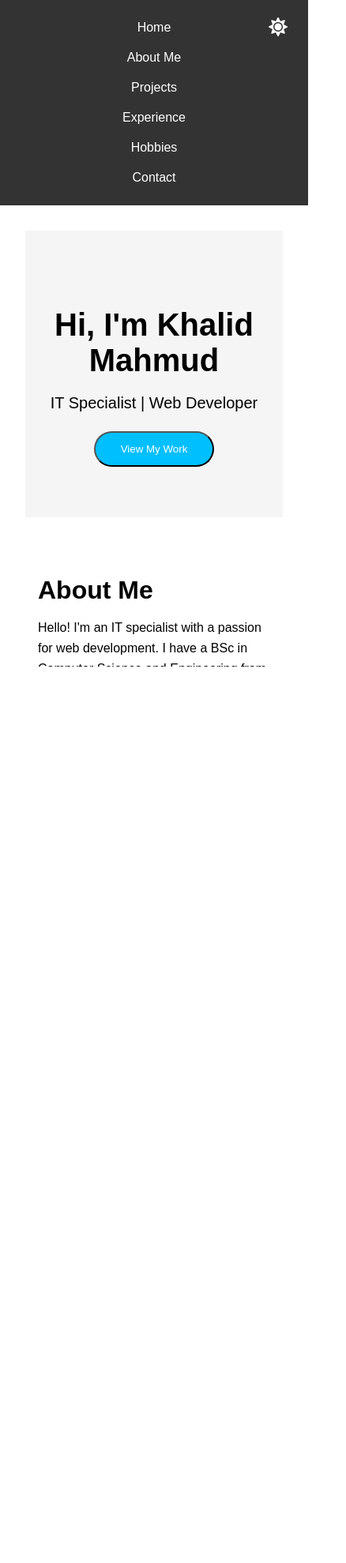
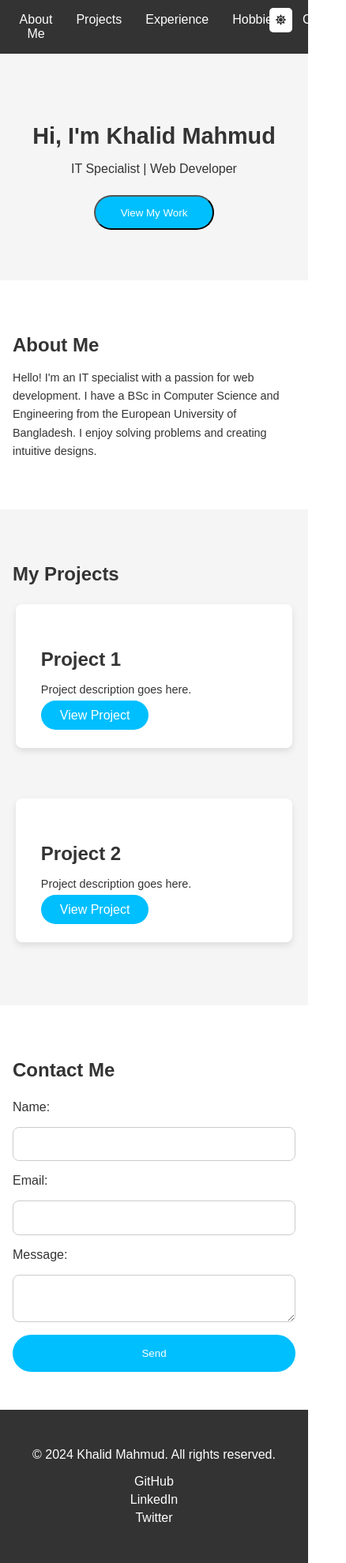
Before and after one commit to skhalidmahmud/KhalidAsDev, a plain HTML site: page index.html in a window 390 px wide. Shown: the whole page at 79% size, 438 px wide, since content can reach past the window. Before the commit the page ends 844 px from the top, so only its background shows below. Drawn offline with Linux system fonts and the light colour scheme.

Commit message:
All Design rel prob solve 👍

```diff
--- a/assets/css/styles.css
+++ b/assets/css/styles.css
@@ -1,31 +1,32 @@
-/* Global Styles */
-html, body {
+/* General Styles for Light and Dark Modes */
+body {
+    font-family: Arial, sans-serif;
     margin: 0;
     padding: 0;
-    height: 100%;
-    overflow-x: hidden;
-    font-family: Arial, sans-serif;
+    box-sizing: border-box;
+    transition: background-color 0.3s, color 0.3s;
+
+    display: flex;
+    flex-direction: column;
+    min-height: 100vh; /* Ensures full page height */
 }
 
-body {
-    display: flex;
-    flex-direction: column;
-    min-height: 100vh; /* Ensures body takes full height */
-    background-color: white; /* Default background color */
-    color: black; /* Default text color */
-    transition: background-color 0.3s, color 0.3s; /* Smooth transition */
+body.light-mode {
+    background-color: #fff;
+    color: #333;
 }
 
-/* Dark Mode Styles */
-body.dark {
-    background-color: #121212;
-    color: white;
+body.dark-mode {
+    background-color: #333;
+    color: #fff;
 }
 
+/* Header Styles */
 header {
     background-color: #333;
     padding: 1em 0;
     text-align: center;
+    position: relative;
 }
 
 header nav ul {
@@ -50,85 +51,6 @@ header nav ul li a:hover {
     color: #00bfff;
 }
 
-/* Main Content */
-main {
-    flex-grow: 1; /* Ensures the content area takes up remaining space */
-    padding: 2rem;
-}
-
-/* Footer */
-footer {
-    background-color: #333;
-    color: white;
-    padding: 1em;
-    text-align: center;
-    width: 100%;
-}
-
-footer ul {
-    list-style: none;
-    padding: 0;
-    margin-top: 10px;
-}
-
-footer ul li {
-    display: inline;
-    margin-right: 15px;
-}
-
-footer ul li a {
-    color: #fff;
-    text-decoration: none;
-}
-
-footer ul li a:hover {
-    color: #00bfff;
-}
-
-/* Responsive Design */
-@media (max-width: 768px) {
-    header nav ul {
-        flex-direction: column;
-    }
-
-    header nav ul li {
-        margin: 10px 0;
-    }
-}
-
-/* Day/Night Mode Toggle Button */
-#modeToggle {
-    position: fixed;
-    top: 10px;
-    right: 10px;
-    background-color: transparent;
-    border: none;
-    color: #fff;
-    font-size: 1.5rem;
-    cursor: pointer;
-}
-
-/* for home page */
-
-/* General Styles for Light and Dark Modes */
-body {
-    font-family: Arial, sans-serif;
-    margin: 0;
-    padding: 0;
-    box-sizing: border-box;
-    transition: background-color 0.3s, color 0.3s;
-}
-
-body.light-mode {
-    background-color: #fff;
-    color: #333;
-}
-
-body.dark-mode {
-    background-color: #333;
-    color: #fff;
-}
-
 /* Hero Section */
 #home {
     text-align: center;
@@ -139,11 +61,13 @@ body.dark-mode {
 #home h1 {
     font-size: 2.5rem;
     margin-bottom: 1rem;
+    color: inherit;
 }
 
 #home p {
     font-size: 1.25rem;
     margin-bottom: 1.5rem;
+    color: inherit;
 }
 
 #home .btn {
@@ -168,11 +92,13 @@ body.dark-mode {
 #about h2 {
     font-size: 2rem;
     margin-bottom: 1rem;
+    color: inherit;
 }
 
 #about p {
     font-size: 1rem;
     line-height: 1.6;
+    color: inherit;
 }
 
 /* Projects Section */
@@ -184,6 +110,7 @@ body.dark-mode {
 #projects h2 {
     font-size: 2rem;
     margin-bottom: 1.5rem;
+    color: inherit;
 }
 
 .project-container {
@@ -203,11 +130,13 @@ body.dark-mode {
 .project h3 {
     font-size: 1.5rem;
     margin-bottom: 1rem;
+    color: inherit;
 }
 
 .project p {
     font-size: 1rem;
     margin-bottom: 1rem;
+    color: inherit;
 }
 
 .project .btn {
@@ -232,6 +161,7 @@ body.dark-mode {
 #contact h2 {
     font-size: 2rem;
     margin-bottom: 1.5rem;
+    color: inherit;
 }
 
 #contact form {
@@ -242,6 +172,7 @@ body.dark-mode {
 
 #contact form label {
     font-size: 1rem;
+    color: inherit;
 }
 
 #contact form input,
@@ -266,6 +197,38 @@ body.dark-mode {
     background-color: #007bb5;
 }
 
+/* Footer Styles */
+footer {
+    background-color: #333;
+    color: #fff;
+    padding: 2rem 1rem;
+    text-align: center;
+    margin-top: auto; /* Pushes footer to the bottom if content is short */
+}
+
+footer p {
+    margin-bottom: 1rem;
+}
+
+footer ul {
+    list-style: none;
+    padding: 0;
+}
+
+footer ul li {
+    display: inline;
+    margin: 0 10px;
+}
+
+footer ul li a {
+    color: #fff;
+    text-decoration: none;
+}
+
+footer ul li a:hover {
+    color: #00bfff;
+}
+
 /* Dark Mode Adjustments */
 body.dark-mode #home {
     background: #444;
@@ -279,8 +242,9 @@ body.dark-mode #contact {
 
 body.dark-mode #about h2,
 body.dark-mode #projects h2,
-body.dark-mode #contact h2 {
-    color: #00bfff;
+body.dark-mode #contact h2,
+body.dark-mode #home h1 {
+    color: #fff;
 }
 
 body.dark-mode .project {
@@ -314,7 +278,64 @@ body.dark-mode #contact form button:hover {
 /* Button Styling for Light/Dark Toggle */
 #modeToggle {
     position: absolute;
-    top: 20px;
+    top: 10px;
     right: 20px;
     cursor: pointer;
+    background-color: #fff;
+    color: #333;
+    padding: 0.5rem;
+    border-radius: 5px;
+    border: none;
 }
+
+/* Responsive Design */
+@media (max-width: 768px) {
+    .project-container {
+        flex-direction: column;
+        align-items: center;
+    }
+
+    .project {
+        width: 80%;
+        margin-bottom: 2rem;
+    }
+
+    #home h1 {
+        font-size: 2rem;
+    }
+
+    #home p {
+        font-size: 1rem;
+    }
+}
+
+@media (max-width: 480px) {
+    #home h1 {
+        font-size: 1.8rem;
+    }
+
+    #home p {
+        font-size: 1rem;
+    }
+
+    #about h2,
+    #projects h2,
+    #contact h2 {
+        font-size: 1.5rem;
+    }
+
+    #about p,
+    .project p {
+        font-size: 0.9rem;
+    }
+
+    #contact form input,
+    #contact form textarea {
+        font-size: 0.9rem;
+    }
+
+    footer ul li {
+        display: block;
+        margin: 5px 0;
+    }
+}
--- a/assets/js/script.js
+++ b/assets/js/script.js
@@ -1,26 +1,31 @@
-// Day/Night Mode Toggle Functionality
+// Check for saved user preference for dark/light mode
 const modeToggle = document.getElementById('modeToggle');
-const modeIcon = document.getElementById('modeIcon');
 
-// Check saved theme in localStorage and apply it
-if (localStorage.getItem('theme') === 'dark') {
-    document.body.classList.add('dark');
-    modeIcon.classList.remove('fa-sun');
-    modeIcon.classList.add('fa-moon');
-}
+// Function to switch between dark and light modes
+const toggleMode = () => {
+    // Toggle between light-mode and dark-mode classes on body
+    document.body.classList.toggle('dark-mode');
+    document.body.classList.toggle('light-mode');
 
-// Toggle Day/Night Mode
-modeToggle.addEventListener('click', () => {
-    document.body.classList.toggle('dark');
-
-    // Update the mode icon
-    if (document.body.classList.contains('dark')) {
-        modeIcon.classList.remove('fa-sun');
-        modeIcon.classList.add('fa-moon');
+    // Save the user's preference in localStorage
+    if (document.body.classList.contains('dark-mode')) {
         localStorage.setItem('theme', 'dark');
     } else {
-        modeIcon.classList.remove('fa-moon');
-        modeIcon.classList.add('fa-sun');
         localStorage.setItem('theme', 'light');
     }
+};
+
+// Load the theme from localStorage when the page loads
+window.addEventListener('DOMContentLoaded', () => {
+    const savedTheme = localStorage.getItem('theme');
+    if (savedTheme === 'dark') {
+        document.body.classList.add('dark-mode');
+        document.body.classList.remove('light-mode');
+    } else {
+        document.body.classList.add('light-mode');
+        document.body.classList.remove('dark-mode');
+    }
 });
+
+// Add event listener to the toggle button
+modeToggle.addEventListener('click', toggleMode);
```
